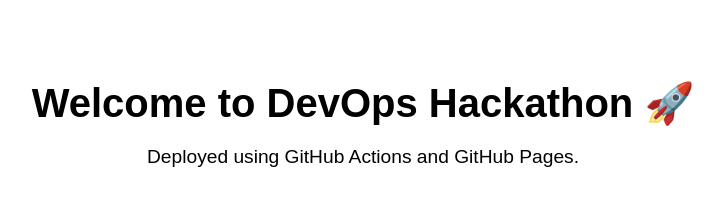
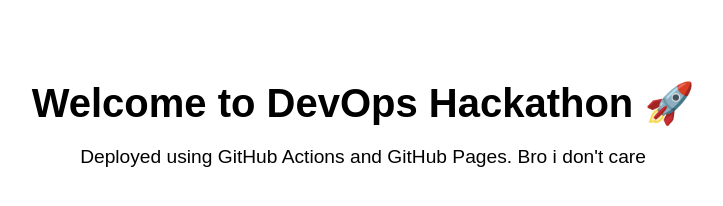
Before and after one commit to Ram89788/spring-boot, a plain HTML site: page index.html in a window 1280 px wide. Shown: the whole page, without its empty margins (277-1000 px from the left). Drawn offline with Linux system fonts and the light colour scheme.

Commit message:
update the html page

```diff
--- a/index.html
+++ b/index.html
@@ -8,6 +8,6 @@
 </head>
 <body>
   <h1>Welcome to DevOps Hackathon 🚀</h1>
-  <p>Deployed using GitHub Actions and GitHub Pages.</p>
+  <p>Deployed using GitHub Actions and GitHub Pages. Bro i don't care</p>
 </body>
 </html>
```
Also changed, not shown: 1 other file.
